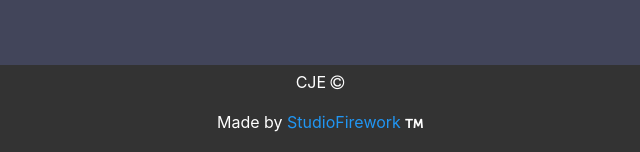
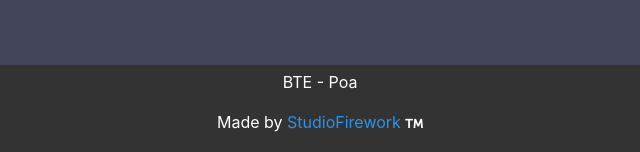
Before and after one commit to theshoperr/btepoa, a plain HTML site: page vermais.html in a window 1280 px wide. Shown: the part 2413-2565 px from the top of the page, 320-960 px from the left. Drawn offline with nearby package versions, Linux system fonts and the light colour scheme.

Commit message:
footer update

```diff
--- a/vermais.html
+++ b/vermais.html
@@ -97,7 +97,7 @@
 	<!------Footer3----->
 		<section id="footer3">
 			<div class="container text-center">
-				<p class="user-select-none">CJE <i class="fa fa-copyright"></i></p>
+				<p class="user-select-none">BTE - Poa</p>
 				<p class="user-select-none">Made by <span class="user-select-none">StudioFirework</span> <i class="fa fa-trademark"></i></p>
 			</div>
 		</section>
```
